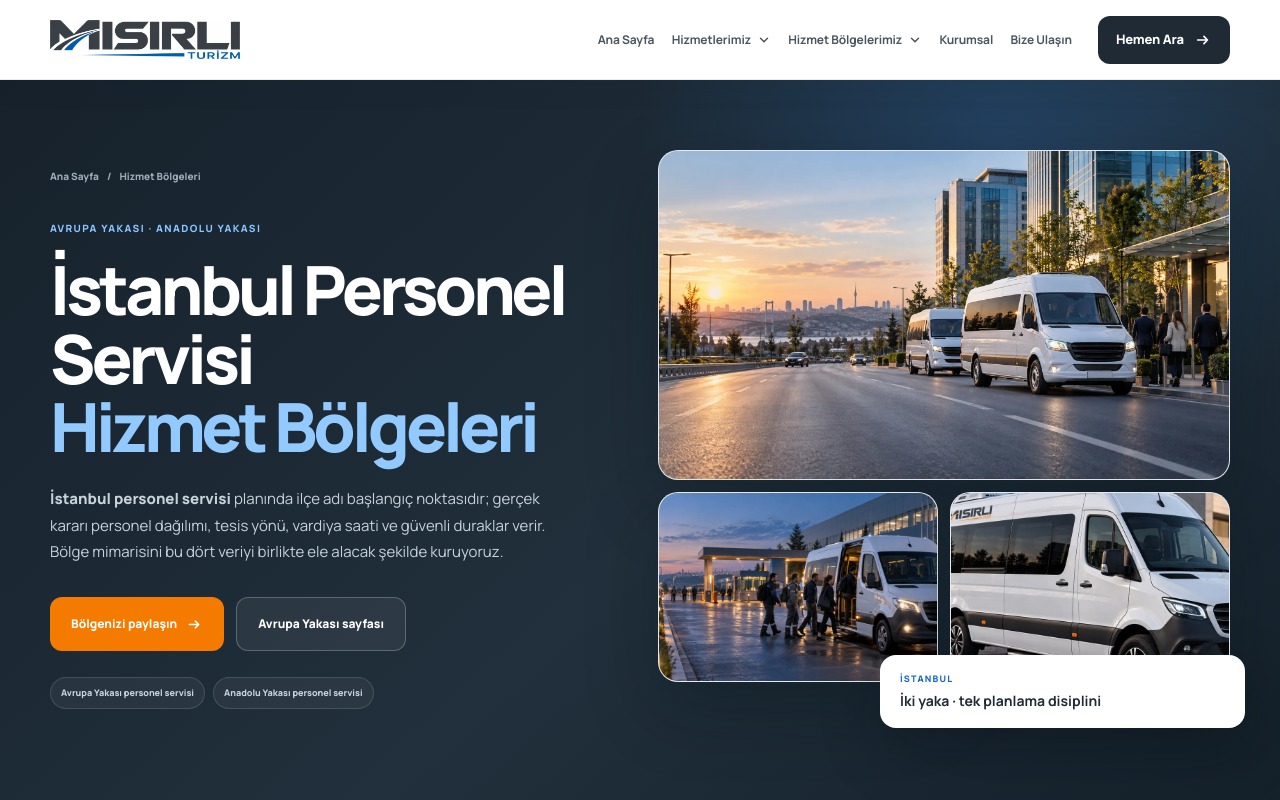
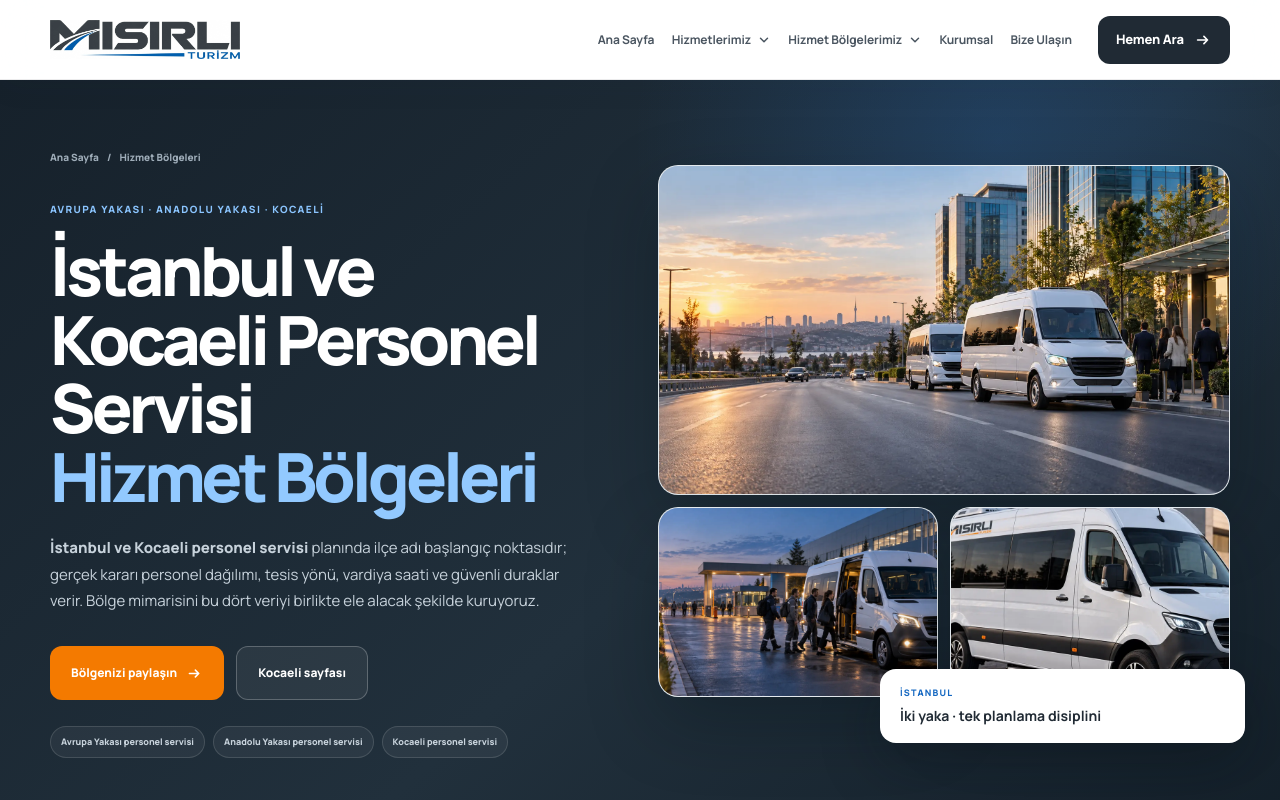
Before and after one commit to resulatakulbusiness/misirli-turizm, a Next.js app: page /hizmet-bolgeleri in a window 1280 px wide. Shown: the top 800 px of the page. Built offline with nearby package versions, Linux system fonts and the light colour scheme.

Commit message:
Update page.tsx

```diff
--- a/src/app/hizmet-bolgeleri/page.tsx
+++ b/src/app/hizmet-bolgeleri/page.tsx
@@ -19,19 +19,19 @@ type RegionCluster = {
 };
 
 export const metadata: Metadata = {
-  title: "İstanbul Personel Servisi Hizmet Bölgeleri | Mısırlı",
+  title: "İstanbul ve Kocaeli Personel Servisi Hizmet Bölgeleri | Mısırlı",
   description:
-    "İstanbul Avrupa ve Anadolu Yakası personel servisi planlama bölgelerini; tesis yönü, vardiya, durak ve çalışan dağılımıyla birlikte inceleyin.",
+    "İstanbul Avrupa ve Anadolu Yakası ile Kocaeli (Dilovası, Gebze) personel servisi planlama bölgelerini; tesis yönü, vardiya, durak ve çalışan dağılımıyla birlikte inceleyin.",
   alternates: { canonical: "/hizmet-bolgeleri" },
   openGraph: {
-    title: "İstanbul Personel Servisi Hizmet Bölgeleri | Mısırlı",
-    description: "Avrupa ve Anadolu Yakası için bölge, vardiya ve güzergâh odaklı personel servisi planlama yaklaşımı.",
+    title: "İstanbul ve Kocaeli Personel Servisi Hizmet Bölgeleri | Mısırlı",
+    description: "Avrupa Yakası, Anadolu Yakası ve Kocaeli için bölge, vardiya ve güzergâh odaklı personel servisi planlama yaklaşımı.",
     url: "/hizmet-bolgeleri",
     images: [{
       url: "/images/hero-kurumsal-ofis-servisi.webp",
       width: 1920,
       height: 1080,
-      alt: "İstanbul personel servisi hizmet bölgeleri",
+      alt: "İstanbul ve Kocaeli personel servisi hizmet bölgeleri",
     }],
   },
 };
@@ -103,6 +103,21 @@ const asiaClusters: RegionCluster[] = [
   },
 ];
 
+const kocaeliClusters: RegionCluster[] = [
+  {
+    title: "Dilovası ve DOSB",
+    text: "Metal ve kimya sanayinin yoğun olduğu bölgede vardiya çakışmaları ve sahil yolu trafiği birlikte değerlendirilir.",
+    tags: ["Dilovası", "DOSB", "Diliskelesi"],
+    href: "/hizmet-bolgeleri/dilovasi-personel-servisi",
+  },
+  {
+    title: "Gebze ve GOSB",
+    text: "Geniş sanayi ve lojistik aksında TEM otoyolu bağlantısı ile tesis yönü aynı rota tablosunda birlikte planlanır.",
+    tags: ["Gebze", "GOSB", "Çayırova OSB"],
+    href: "/hizmet-bolgeleri/gebze-personel-servisi",
+  },
+];
+
 const faqs = [
   {
     question: "İstanbul’un hangi bölgelerinde personel servisi planlanabilir?",
@@ -168,8 +183,8 @@ export default function ServiceRegionsPage() {
       {
         "@type": "Service",
         "@id": `${canonical}#service`,
-        name: "İstanbul Personel Servisi Hizmet Bölgeleri",
-        serviceType: "İstanbul kurumsal personel servisi bölge ve güzergâh planlama",
+        name: "İstanbul ve Kocaeli Personel Servisi Hizmet Bölgeleri",
+        serviceType: "İstanbul ve Kocaeli kurumsal personel servisi bölge ve güzergâh planlama",
         url: canonical,
         provider: {
           "@type": "Organization",
@@ -178,8 +193,11 @@ export default function ServiceRegionsPage() {
           telephone: siteContact.phoneE164,
           email: siteContact.email,
         },
-        areaServed: { "@type": "City", name: "İstanbul" },
-        description: "Avrupa ve Anadolu Yakası için personel dağılımı, tesis yönü, vardiya, durak ve güzergâh odaklı kurumsal servis planlama yaklaşımı.",
+        areaServed: [
+          { "@type": "City", name: "İstanbul" },
+          { "@type": "AdministrativeArea", name: "Kocaeli" },
+        ],
+        description: "Avrupa Yakası, Anadolu Yakası ve Kocaeli için personel dağılımı, tesis yönü, vardiya, durak ve güzergâh odaklı kurumsal servis planlama yaklaşımı.",
       },
       {
         "@type": "FAQPage",
@@ -207,20 +225,22 @@ export default function ServiceRegionsPage() {
               <nav className={styles.breadcrumbs} aria-label="İçerik yolu">
                 <Link href="/">Ana Sayfa</Link><span>/</span><span>Hizmet Bölgeleri</span>
               </nav>
-              <span className={styles.eyebrow}>Avrupa Yakası · Anadolu Yakası</span>
-              <h1 id="regions-title">İstanbul Personel Servisi <span>Hizmet Bölgeleri</span></h1>
+              <span className={styles.eyebrow}>Avrupa Yakası · Anadolu Yakası · Kocaeli</span>
+              <h1 id="regions-title">İstanbul ve Kocaeli Personel Servisi <span>Hizmet Bölgeleri</span></h1>
               <p>
-                <strong>İstanbul personel servisi</strong> planında ilçe adı başlangıç noktasıdır;
-                gerçek kararı personel dağılımı, tesis yönü, vardiya saati ve güvenli duraklar
-                verir. Bölge mimarisini bu dört veriyi birlikte ele alacak şekilde kuruyoruz.
+                <strong>İstanbul ve Kocaeli personel servisi</strong> planında ilçe adı başlangıç
+                noktasıdır; gerçek kararı personel dağılımı, tesis yönü, vardiya saati ve güvenli
+                duraklar verir. Bölge mimarisini bu dört veriyi birlikte ele alacak şekilde
+                kuruyoruz.
               </p>
               <div className={styles.heroActions}>
                 <Link href="/iletisim">Bölgenizi paylaşın <ArrowIcon /></Link>
-                <Link href="/hizmet-bolgeleri/istanbul-avrupa-yakasi-personel-servisi">Avrupa Yakası sayfası</Link>
+                <Link href="/hizmet-bolgeleri/kocaeli-personel-servisi">Kocaeli sayfası</Link>
               </div>
               <div className={styles.keywordRow}>
                 <strong>Avrupa Yakası personel servisi</strong>
                 <strong>Anadolu Yakası personel servisi</strong>
+                <strong>Kocaeli personel servisi</strong>
               </div>
             </div>
             <div className={styles.mosaic} aria-label="İstanbul personel servisi operasyon görselleri">
@@ -279,6 +299,19 @@ export default function ServiceRegionsPage() {
           </div>
         </section>
 
+        <section className={styles.regionSection} id="kocaeli" aria-labelledby="kocaeli-title">
+          <div className={styles.container}>
+            <div className={styles.sectionHeading}>
+              <div><span>03 · Kocaeli</span><h2 id="kocaeli-title">İstanbul sınırının doğusunda ayrı bir sanayi disiplini.</h2></div>
+              <p><strong>Kocaeli personel servisi</strong> hatlarında DOSB, GOSB gibi büyük organize sanayi bölgelerinin vardiya yoğunluğu ve TEM/sahil yolu bağlantıları birlikte değerlendirilir.</p>
+            </div>
+            <Link className={styles.regionOverviewLink} href="/hizmet-bolgeleri/kocaeli-personel-servisi">
+              Kocaeli personel servisi sayfasını açın <ArrowIcon />
+            </Link>
+            <RegionGrid items={kocaeliClusters} />
+          </div>
+        </section>
+
         <section className={styles.structureSection} id="ilce-yapisi" aria-labelledby="structure-title">
           <div className={`${styles.container} ${styles.structureLayout}`}>
             <div>
@@ -291,6 +324,8 @@ export default function ServiceRegionsPage() {
               <Link href="/vardiyali-personel-servisi"><span>Vardiya</span><strong>Vardiyalı personel servisi</strong></Link>
               <Link href="/fabrika-personel-tasimaciligi"><span>Tesis</span><strong>Fabrika personel servisi</strong></Link>
               <Link href="/kurumsal-servis-guzergah-planlama"><span>Rota</span><strong>Güzergâh planlama</strong></Link>
+              <Link href="/vip-personel-servisi"><span>Kapasite</span><strong>Özel VIP personel servisi</strong></Link>
+              <Link href="/27-1-personel-servisi"><span>Kapasite</span><strong>27+1 personel servisi</strong></Link>
             </div>
           </div>
         </section>
```
